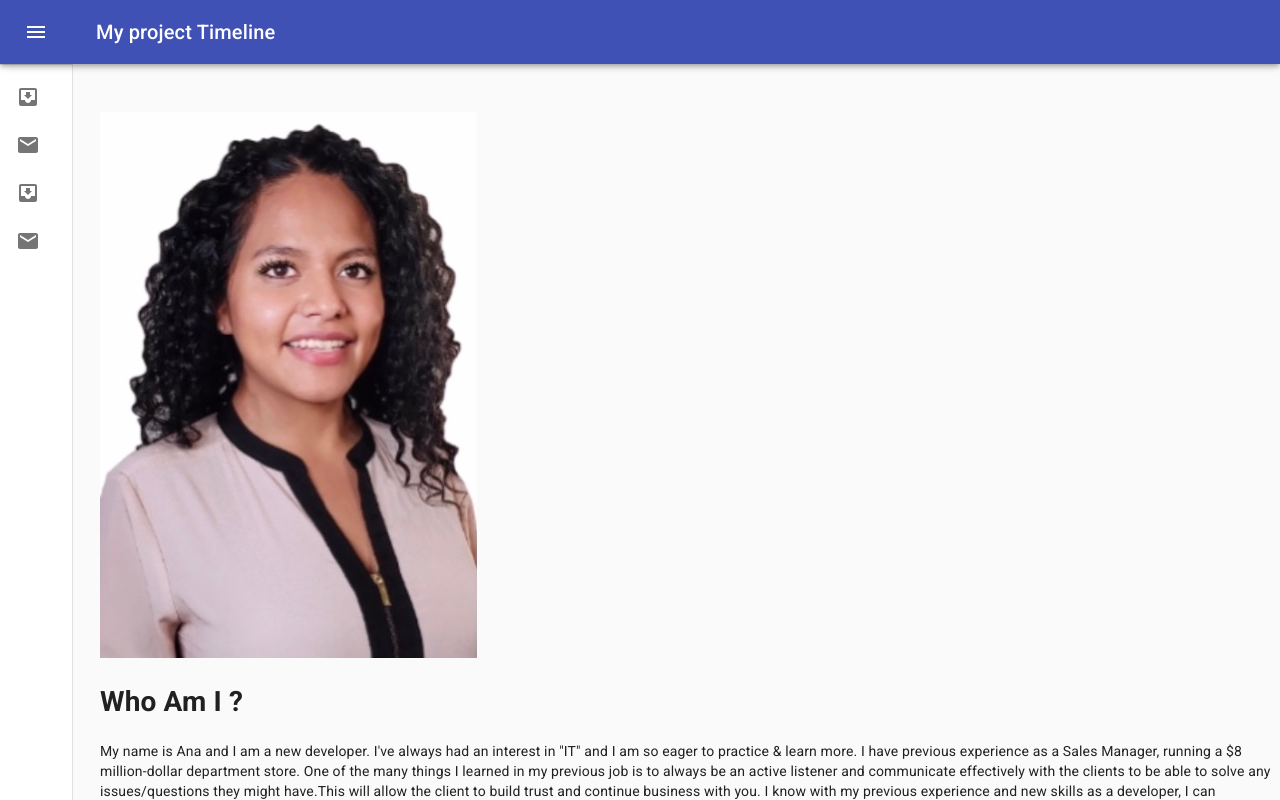
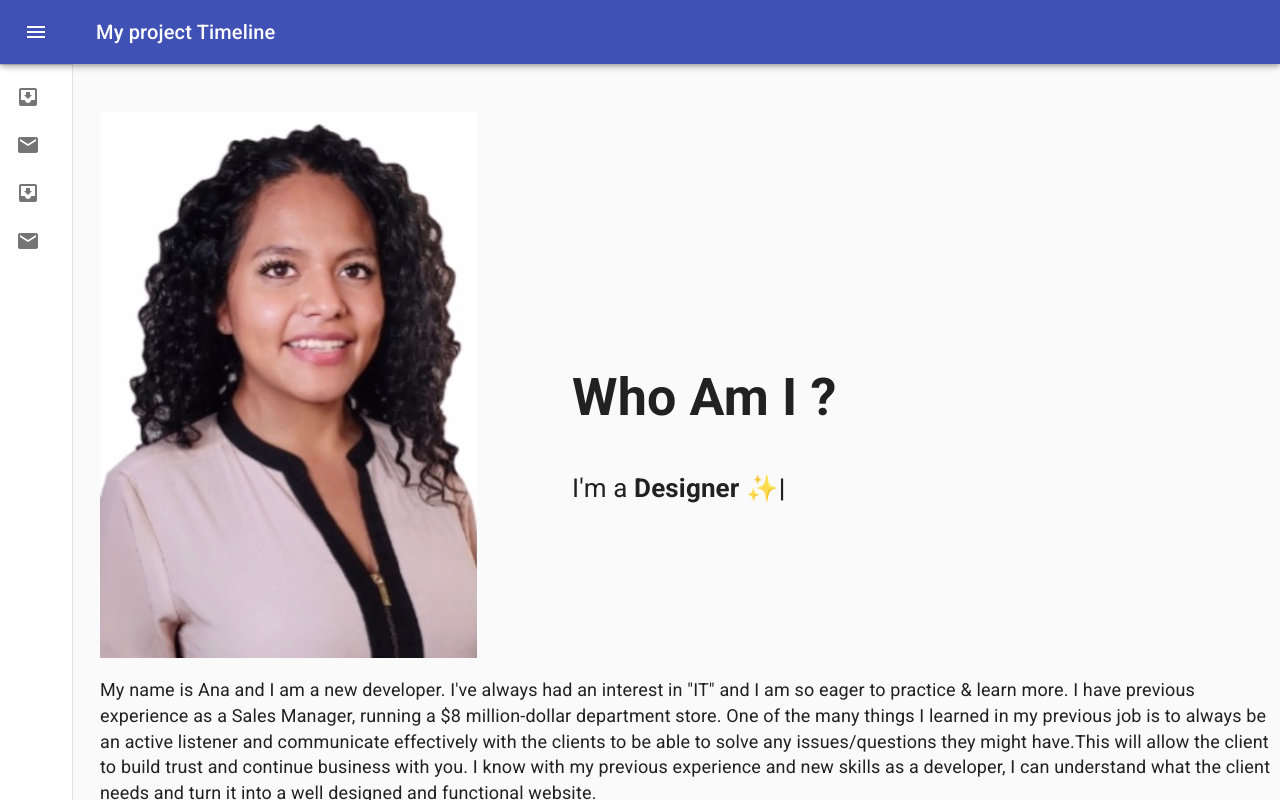
Before and after one commit to abanae/First_REACTAPP_Portfolio, a React (Create React App) app: page / in a window 1280 px wide. Both pictures are taken after a click on the button "click me". Shown: the top 800 px of the page. Built offline with nearby package versions, Linux system fonts and the light colour scheme.

Commit message:
imported react typical & logic

```diff
--- a/package.json
+++ b/package.json
@@ -12,6 +12,7 @@
     "react-dom": "^17.0.2",
     "react-router-dom": "^5.3.0",
     "react-scripts": "4.0.3",
+    "react-typical": "^0.1.3",
     "react-vertical-timeline-component": "^3.3.3",
     "web-vitals": "^1.1.2"
   },
--- a/src/components/AboutMe.jsx
+++ b/src/components/AboutMe.jsx
@@ -1,5 +1,6 @@
 import { useState } from "react";
 import  Image from '../image/portrait.jpeg';
+import Typical from 'react-typical';
 
 const AboutMe = () => {
     const [expertises, setExpertise] = useState([
@@ -8,9 +9,25 @@ const AboutMe = () => {
       ])
     return (
         <div style={{marginLeft: '100px'}}  className="about">
+
              <img src={Image} alt="portrait"/>
-            <h1>Who Am I ?</h1>
-           <p>My name is Ana and I am a new developer. I've always had an interest in "IT" and I am so eager to practice & learn more. I have previous experience as a Sales Manager, running a $8 million-dollar department store. One of the many things I learned in my previous job is to always be an active listener and communicate effectively with the clients to be able to solve any issues/questions they might have.This will allow the client to build trust and continue business with you. I know with my previous experience and new skills as a developer, I can understand what the client needs and turn it into a well designed and functional website.</p>
+             <p style={{marginLeft: '472px', marginTop: '-337px', paddingBottom: '144px', fontSize: '26px'}}>
+             <h1>Who Am I ?</h1>
+                 I'm a {' '}
+                 <Typical
+                 loop={Infinity}
+                 wrapper='b'
+                 steps={[
+                     'Developer 💻',
+                     1000,
+                     'Designer ✨',
+                     1000,
+                     'Creative Individual 🎨',
+                     1000
+                 ]}
+                 />
+             </p>
+           <p style={{fontSize: '18px'}}>My name is Ana and I am a new developer. I've always had an interest in "IT" and I am so eager to practice & learn more. I have previous experience as a Sales Manager, running a $8 million-dollar department store. One of the many things I learned in my previous job is to always be an active listener and communicate effectively with the clients to be able to solve any issues/questions they might have.This will allow the client to build trust and continue business with you. I know with my previous experience and new skills as a developer, I can understand what the client needs and turn it into a well designed and functional website.</p>
            <h2>HERE ARE SOME OF MY EXPERTISE:</h2>
            {expertises.map(expertise => (
         <div className="column" key={expertise.id}>
```
Also changed, not shown: src/App.css (+6 -2 lines), 1 other file (tests, documents, lock files or other folders).
